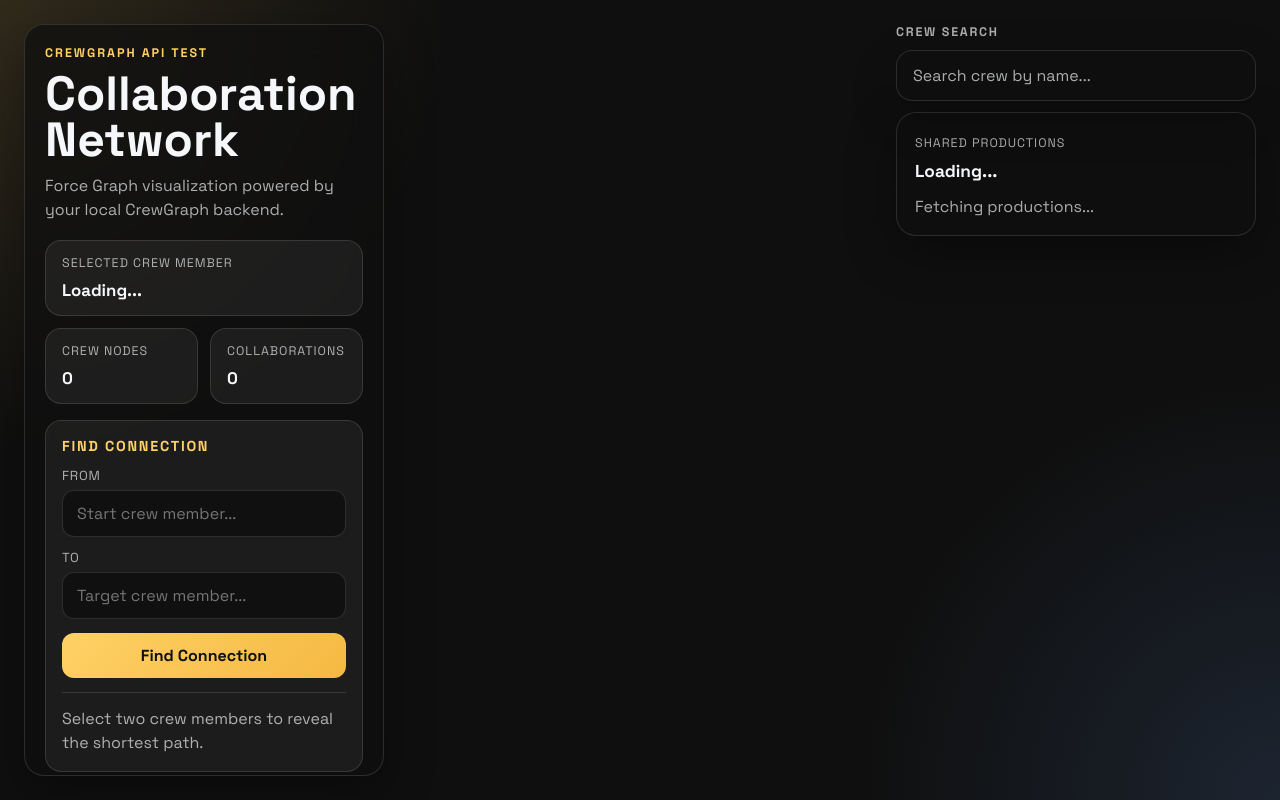
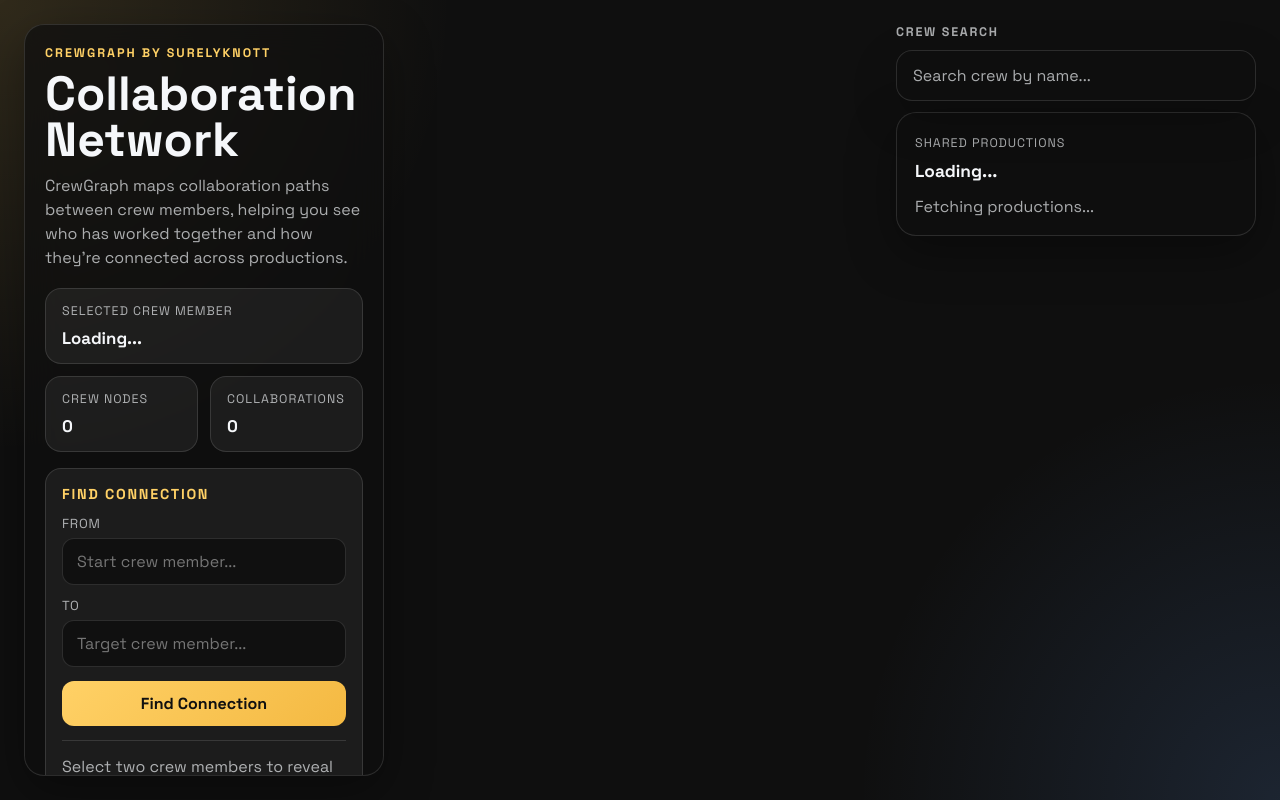
Before and after one commit to surelyknott/crewgraph, a website: page index.html in a window 1280 px wide. Drawn offline with nearby package versions, Linux system fonts and the light colour scheme.

Commit message:
crewgraph description changes

```diff
--- a/index.html
+++ b/index.html
@@ -24,10 +24,12 @@
       <aside class="hud">
         <div class="hud-top">
           <div class="hud-heading">
-            <p class="eyebrow">CrewGraph API Test</p>
+            <p class="eyebrow">CrewGraph by SurelyKnott</p>
             <h1>Collaboration Network</h1>
             <p class="description">
-              Force Graph visualization powered by your local CrewGraph backend.
+              CrewGraph maps collaboration paths between crew members, helping you
+              see who has worked together and how they&apos;re connected across
+              productions.
             </p>
           </div>
           <button
```
